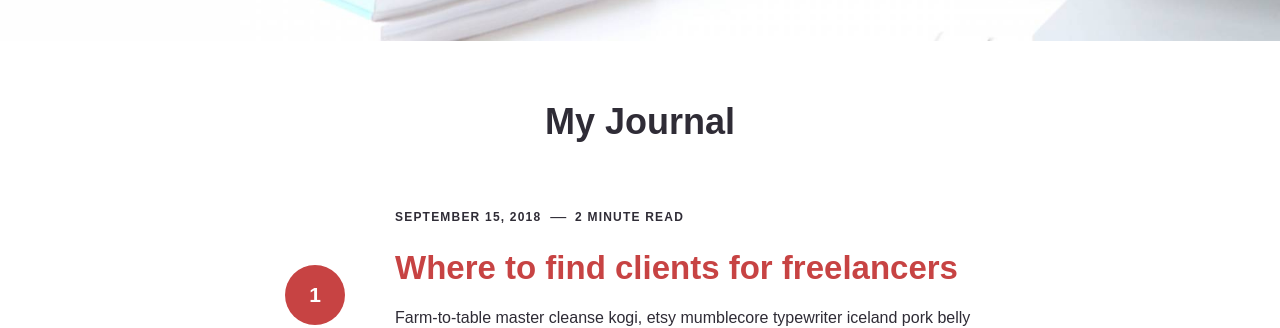
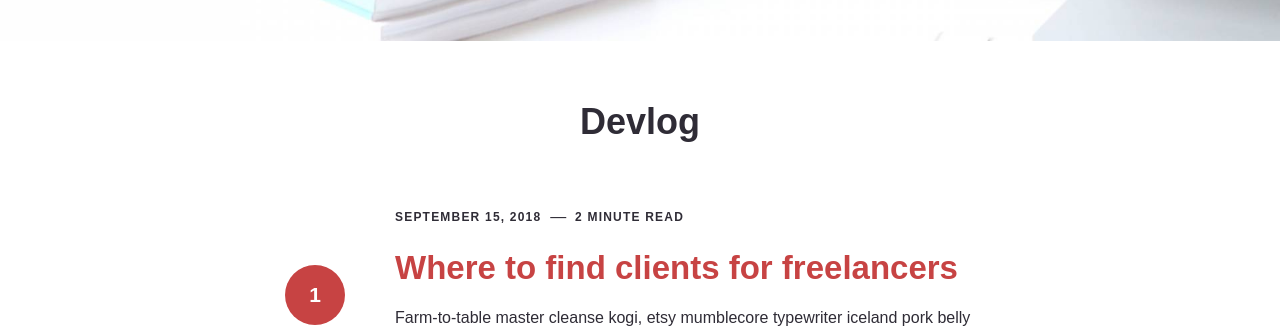
Before and after one commit to Tale-Weavers/taleweavers.github.io, a Jekyll site: the page built from _pages/blog.html, in a window 1280 px wide. Shown: the part 465-793 px from the top of the page. Built offline with Jekyll 4.4.1, drawn with Linux system fonts in a browser that asks for light colours; nearby versions of some CDN libraries; some web fonts are replaced.

Commit message:
Update blog.html

```diff
--- a/_pages/blog.html
+++ b/_pages/blog.html
@@ -1,6 +1,6 @@
 ---
 layout: page
-title: My Journal
+title: Devlog
 image: 04.jpg
 permalink: /blog/
 ---
```
